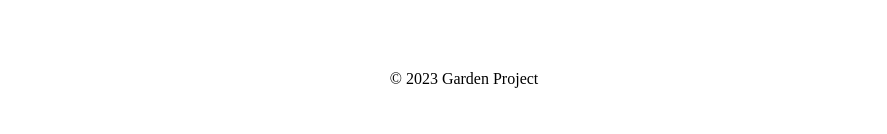
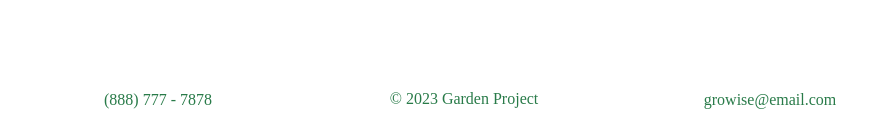
Before and after one commit to JRummy93/garden-project, a Next.js app: page / in a window 1280 px wide. Shown: the part 1456-1590 px from the top of the page, without its empty margins (176-1063 px from the left). Before the commit the page ends 1560 px from the top, so only its background shows below. Built offline with nearby package versions, Linux system fonts and the light colour scheme.

Commit message:
Added more to footer

```diff
--- a/src/components/Footer.jsx
+++ b/src/components/Footer.jsx
@@ -1,8 +1,46 @@
+import { Grid, Link, Typography } from "@mui/material";
+import { useRouter } from "next/router";
+
 const Footer = () => {
+  const router = useRouter();
+
   return (
-    <footer className="footer">
-      <p>© 2023 Garden Project</p>
-    </footer>
+    <>
+      <footer className="footer">
+        <Grid
+          container
+          direction="row"
+          justifyContent="center"
+          alignItems="center"
+        >
+          <Grid item xs={12} sm={6} md={3}>
+            <Link
+              component="button"
+              underline="hover"
+              color="primary.dark"
+              href="#"
+            >
+              (888) 777 - 7878
+            </Link>
+          </Grid>
+          <Grid item xs={12} sm={6} md={3}>
+            <Typography variant="p" color={"primary.dark"}>
+              © 2023 Garden Project
+            </Typography>
+          </Grid>
+          <Grid item xs={12} sm={6} md={3}>
+            <Link
+              component="button"
+              underline="hover"
+              color="primary.dark"
+              href="#"
+            >
+              growise@email.com
+            </Link>
+          </Grid>
+        </Grid>
+      </footer>
+    </>
   );
 };
 
--- a/src/styles/global.css
+++ b/src/styles/global.css
@@ -42,4 +42,5 @@
 /* Footer */
 .footer {
   text-align: center;
+  padding: 20px;
 }
```
